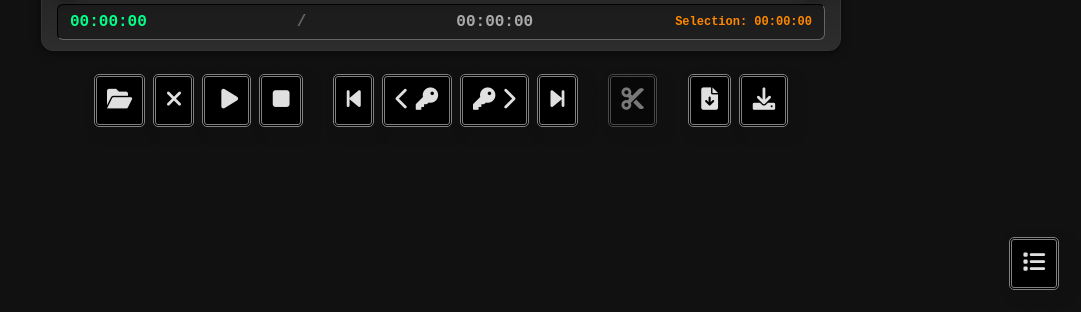
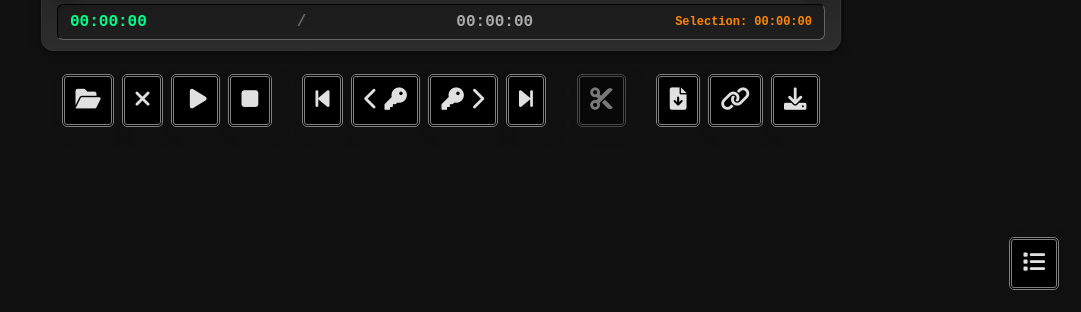
Before and after one commit to jaycrav3ns/KeyClip-Express, a website: page index.html in a window 1280 px wide. Shown: the part 488-800 px from the top of the page, without its empty margins (199-1280 px from the left). Drawn offline with Linux system fonts and the light colour scheme.

Commit message:
Update index.html

```diff
--- a/index.html
+++ b/index.html
@@ -76,6 +76,10 @@
                   <i class="fas fa-file-download"></i>
                   <span class="tooltiptext">Export Range</span>
               </button>
+              <button id="merge-clips" class="btn-custom tooltip">
+                  <i class="fas fa-link"></i>
+                  <span class="tooltiptext">Merge Clips</span>
+              </button>
               <button id="export-clips" class="btn-custom tooltip">
                   <i class="fas fa-download"></i>
                   <span class="tooltiptext">Export All</span>
```
Lines whose indentation alone changed are shown as unchanged.
